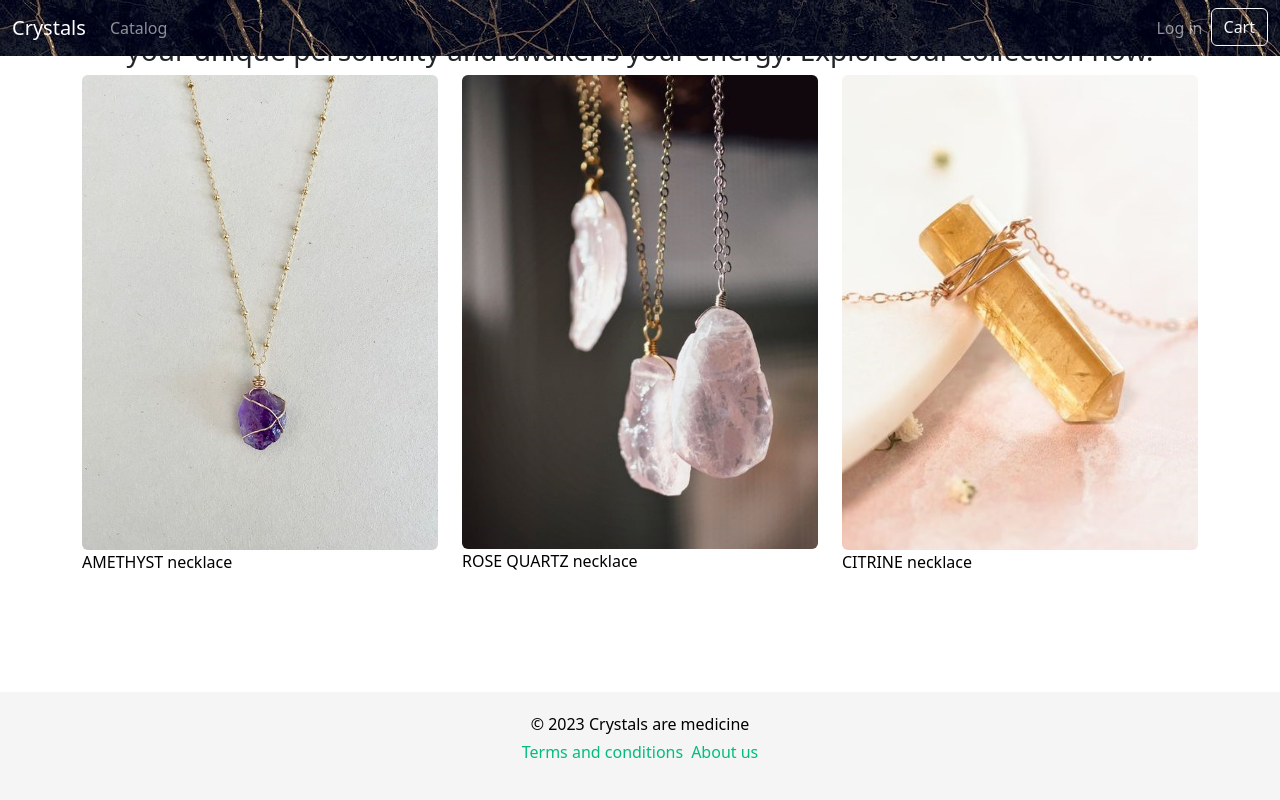
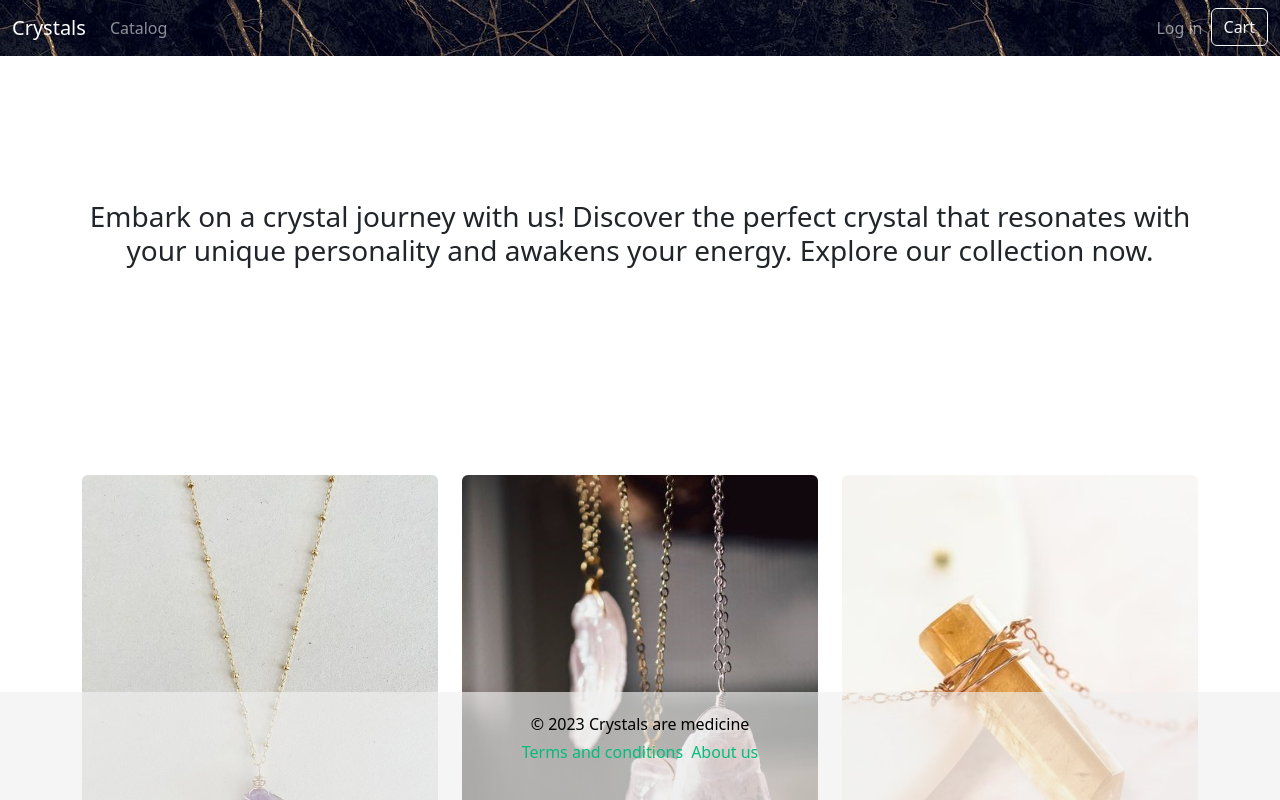
Before and after one commit to kurochkaand/Online-shop, a Vue app: page / in a window 1280 px wide. Shown: the top 800 px of the page. Built offline with nearby package versions, Linux system fonts and the light colour scheme.

Commit message:
App.vue old info deleted and MainBody.vue um and bm added

```diff
--- a/src/App.vue
+++ b/src/App.vue
@@ -1,6 +1,4 @@
 <script setup lang="ts">
-//import { RouterLink, RouterView } from "vue-router";
-//import HelloWorld from "./components/HelloWorld.vue";
 import Navigation from "./components/Navigation.vue";
 import Footer from "./components/Footer.vue";
 import MainBody from "./components/MainBody.vue";
@@ -9,86 +7,7 @@ import MainBody from "./components/MainBody.vue";
 <template>
   <Navigation />
   <MainBody />
-
-  <!--  <header>
-    <img alt="Vue logo" class="logo" src="@/assets/logo.svg" width="125" height="125" />
-
-    <div class="wrapper">
-      <HelloWorld msg="You did it!" />
-
-      <nav>
-        <RouterLink to="/">Home</RouterLink>
-        <RouterLink to="/about">About</RouterLink>
-      </nav>
-    </div>
-  </header>
-
-  <RouterView />-->
   <Footer />
 </template>
 
-<style scoped>
-/*
-header {
-  line-height: 1.5;
-  max-height: 100vh;
-}
-
-.logo {
-  display: block;
-  margin: 0 auto 2rem;
-}
-
-nav {
-  width: 100%;
-  font-size: 12px;
-  text-align: center;
-  margin-top: 2rem;
-}
-
-nav a.router-link-exact-active {
-  color: var(--color-text);
-}
-
-nav a.router-link-exact-active:hover {
-  background-color: transparent;
-}
-
-nav a {
-  display: inline-block;
-  padding: 0 1rem;
-  border-left: 1px solid var(--color-border);
-}
-
-nav a:first-of-type {
-  border: 0;
-}
-
-@media (min-width: 1024px) {
-  header {
-    display: flex;
-    place-items: center;
-    padding-right: calc(var(--section-gap) / 2);
-  }
-
-  .logo {
-    margin: 0 2rem 0 0;
-  }
-
-  header .wrapper {
-    display: flex;
-    place-items: flex-start;
-    flex-wrap: wrap;
-  }
-
-  nav {
-    text-align: left;
-    margin-left: -1rem;
-    font-size: 1rem;
-
-    padding: 1rem 0;
-    margin-top: 1rem;
-  }
-}
-*/
-</style>
+<style scoped></style>
--- a/src/components/MainBody.vue
+++ b/src/components/MainBody.vue
@@ -3,26 +3,44 @@
     <div class="row">
       <div class="container text-center">
         <h3>
-          Embark on a crystal journey with us! Discover the perfect crystal that resonates with your unique personality and
-          awakens your energy. Explore our collection now.
+          Embark on a crystal journey with us! Discover the perfect crystal that
+          resonates with your unique personality and awakens your energy.
+          Explore our collection now.
         </h3>
       </div>
     </div>
 
     <div class="row" style="height: 180px">
       <div class="col-sm-4">
-        <img src="old/amethyst_neck.jpg" class="img-fluid rounded" alt="amethyst_neck.jpg" />
+        <img
+          src="old/amethyst_neck.jpg"
+          class="img-fluid rounded"
+          alt="amethyst_neck.jpg"
+        />
         <p>AMETHYST necklace</p>
       </div>
       <div class="col-sm-4">
-        <img src="old/rose_quartz.jpg" class="img-fluid rounded" alt="rose_quartz.jpg" />
+        <img
+          src="old/rose_quartz.jpg"
+          class="img-fluid rounded"
+          alt="rose_quartz.jpg"
+        />
         <p>ROSE QUARTZ necklace</p>
       </div>
       <div class="col-sm-4">
-        <img src="old/citrine.jpg" class="img-fluid rounded" alt="citrine.jpg" />
+        <img
+          src="old/citrine.jpg"
+          class="img-fluid rounded"
+          alt="citrine.jpg"
+        />
         <p>CITRINE necklace</p>
       </div>
     </div>
   </div>
 </template>
-<style scoped></style>
+<style>
+.container {
+  margin-top: 100px;
+  margin-bottom: 200px;
+}
+</style>
```
